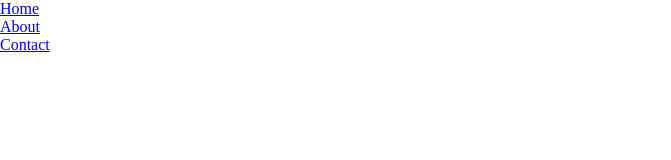
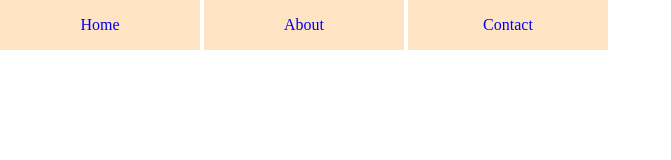
Before and after one commit to sencinia/Day-8, a plain HTML site: page index.html in a window 1280 px wide. Shown: the whole page, without its empty margins (0-671 px from the left). Drawn offline with Linux system fonts and the light colour scheme.

Commit message:
Pulled from other folder

```diff
--- a/css/style.css
+++ b/css/style.css
@@ -2,3 +2,16 @@
     margin: 0;
     padding: 0;
 }
+
+a {
+    text-decoration: none;
+}
+
+li {
+    display: inline-block;
+    height: 50px;
+    width: 200px;
+    background-color: bisque;
+    text-align: center;
+    line-height: 50px;
+}
```
